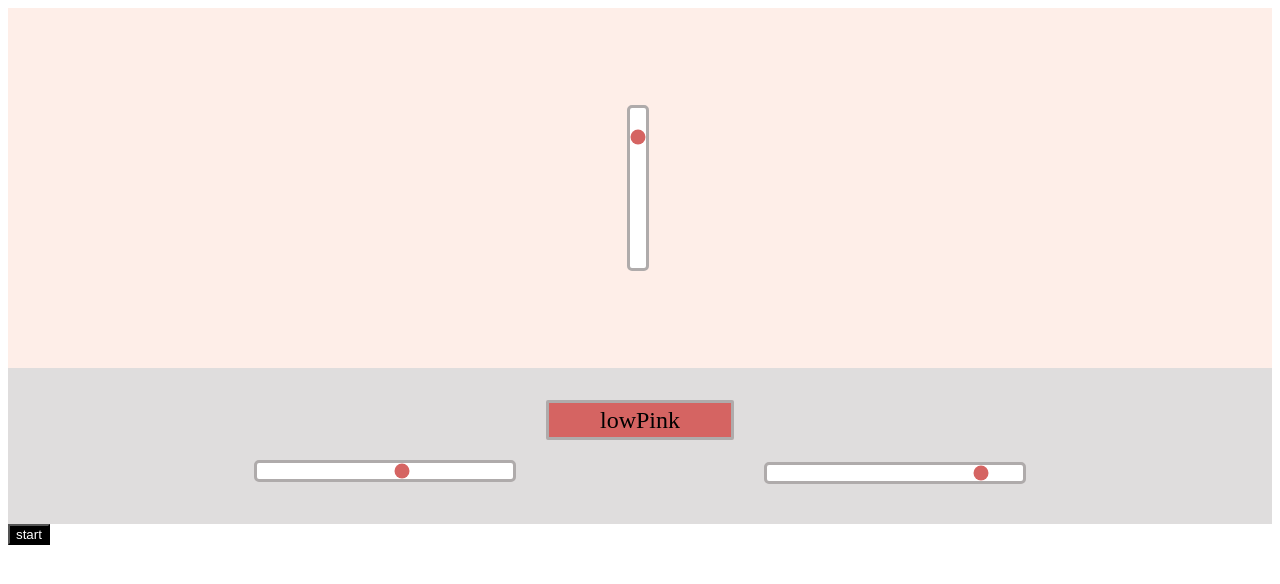
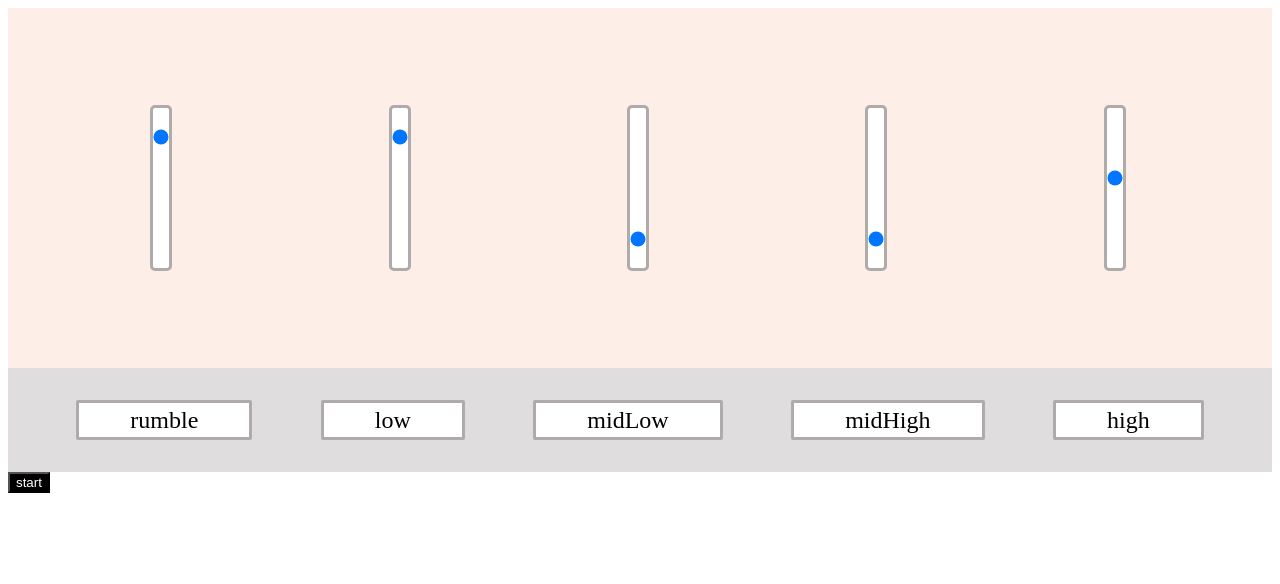
Before and after one commit to bdfee/pink-player, a React (Create React App) app: page / in a window 1280 px wide. Shown: the top 584 px of the page. Built offline with nearby package versions, Linux system fonts and the light colour scheme.

Commit message:
created 5 tracks

```diff
--- a/src/components/audio/index.js
+++ b/src/components/audio/index.js
@@ -1,6 +1,7 @@
 import { useState, useEffect } from 'react'
 import TracksGain from './tracks-gain'
 import TracksFilter from './tracks-filter'
+import { filterRanges } from './trackDefaults'
 import './index.css'
 
 import {
@@ -28,45 +29,41 @@ const AudioParameters = ({ isRunning }) => {
   const [showFilter, setShowFilter] = useState('lowPink')
   const [trackParams, setTrackParams] = useState([
     {
-      id: 'lowPink',
+      id: 'rumble',
+      name: 'rumble',
       gain: 0.6,
       highpassFreq: 30,
       lowpassFreq: 60
+    },
+    {
+      id: 'low',
+      name: 'low',
+      gain: 0.6,
+      highpassFreq: 60,
+      lowpassFreq: 200
+    },
+    {
+      id: 'midLow',
+      name: 'wind',
+      gain: 0.1,
+      highpassFreq: 200,
+      lowpassFreq: 500
+    },
+    {
+      id: 'midHigh',
+      name: 'rain',
+      gain: 0.1,
+      highpassFreq: 500,
+      lowpassFreq: 3000
+    },
+    {
+      id: 'high',
+      name: 'hiss',
+      gain: 0.4,
+      highpassFreq: 10000,
+      lowpassFreq: 12000
     }
-    // {
-    //   id: 'midPink',
-    //   gain: 0.1,
-    //   highpassFreq: 80,
-    //   lowpassFreq: 300
-    // },
-    // {
-    //   id: 'highPink',
-    //   gain: 0.4,
-    //   highpassFreq: 10000,
-    //   lowpassFreq: 12000
-    // }
   ])
-
-  const filterRanges = {
-    lowPink: {
-      lowpass: {
-        min: 0,
-        max: 70
-      },
-      highpass: {
-        min: 0,
-        max: 70
-      }
-    }
-    // midPink: {
-    //   min: 80,
-    //   max: 5000
-    // },
-    // highPink: {
-    //   min: 8000,
-    //   max: 14000
-    // }
-  }
 
   // todo
   useEffect(() => {
--- /dev/null
+++ b/src/components/audio/trackDefaults.js
@@ -0,0 +1,52 @@
+export const filterRanges = {
+  rumble: {
+    lowpass: {
+      min: 0,
+      max: 70
+    },
+    highpass: {
+      min: 0,
+      max: 70
+    }
+  },
+  low: {
+    lowpass: {
+      min: 0,
+      max: 70
+    },
+    highpass: {
+      min: 0,
+      max: 70
+    }
+  },
+  midLow: {
+    lowpass: {
+      min: 80,
+      max: 5000
+    },
+    highpass: {
+      min: 80,
+      max: 5000
+    }
+  },
+  midHigh: {
+    lowpass: {
+      min: 80,
+      max: 5000
+    },
+    highpass: {
+      min: 80,
+      max: 5000
+    }
+  },
+  high: {
+    lowpass: {
+      min: 8000,
+      max: 14000
+    },
+    highpass: {
+      min: 8000,
+      max: 14000
+    }
+  }
+}
```
